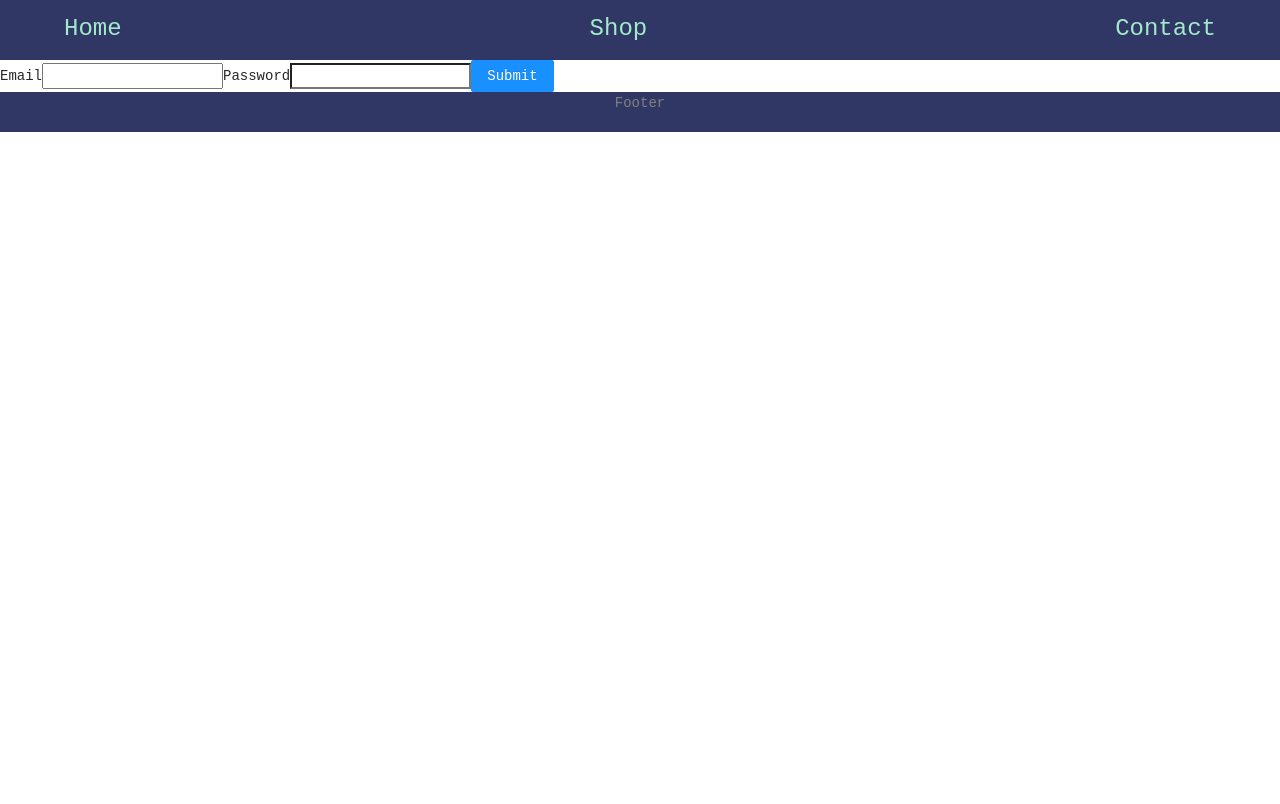
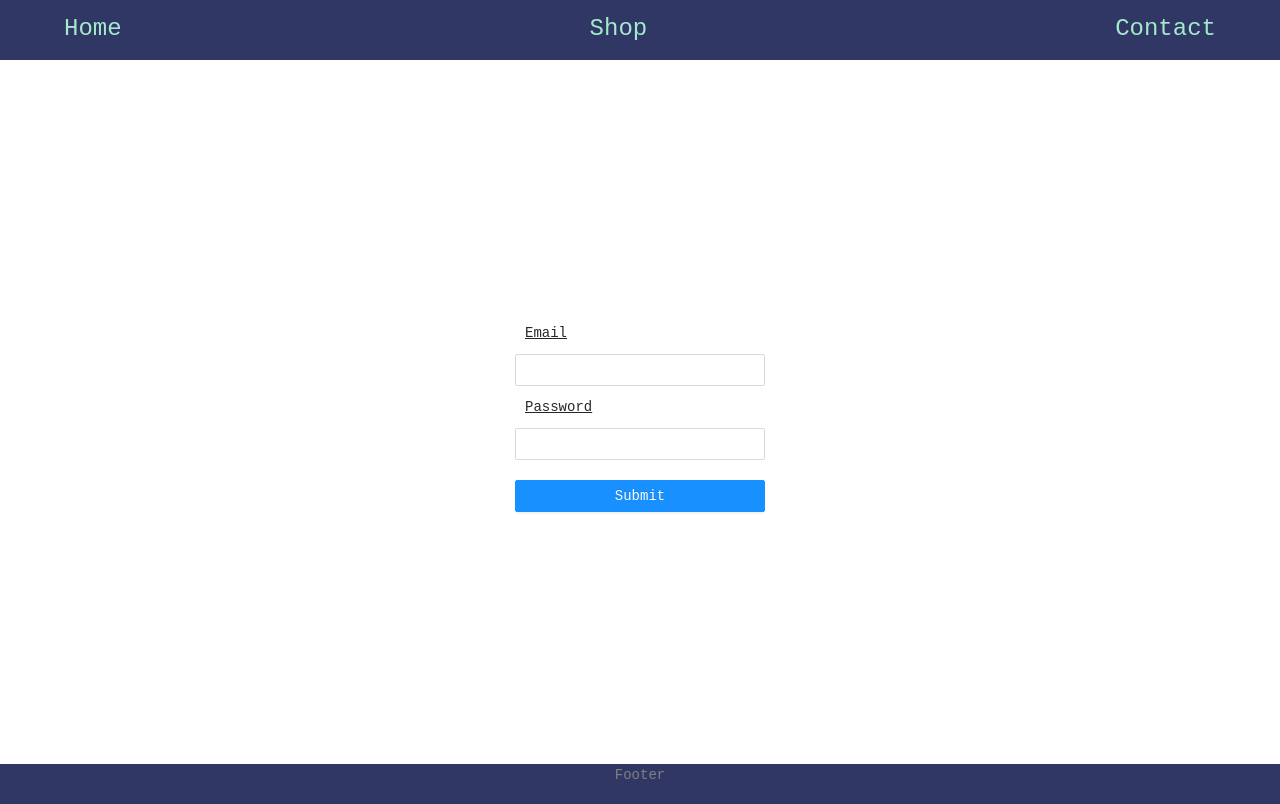
Before and after one commit to xflameyoke/fake-store-app, a React (Create React App) app: page /login in a window 1280 px wide. Built offline with nearby package versions, Linux system fonts and the light colour scheme.

Commit message:
feat: authentication styles

```diff
--- a/src/components/authentication/auth.css
+++ b/src/components/authentication/auth.css
@@ -1,31 +1,16 @@
 .form {
   width: 100%;
   height: 500px;
-  display: -webkit-box;
-  display: -ms-flexbox;
   display: flex;
-  -webkit-box-pack: center;
-      -ms-flex-pack: center;
-          justify-content: center;
-  -webkit-box-align: center;
-      -ms-flex-align: center;
-          align-items: center;
+  justify-content: center;
+  align-items: center;
 }
 
 .form__label {
-  display: -webkit-box;
-  display: -ms-flexbox;
   display: flex;
-  -webkit-box-pack: center;
-      -ms-flex-pack: center;
-          justify-content: center;
-  -webkit-box-align: center;
-      -ms-flex-align: center;
-          align-items: center;
-  -webkit-box-orient: vertical;
-  -webkit-box-direction: normal;
-      -ms-flex-direction: column;
-          flex-direction: column;
+  justify-content: center;
+  align-items: center;
+  flex-direction: column;
   width: 150px;
   margin: 5px;
 }
@@ -42,6 +27,10 @@
   text-align: center;
 }
 
+.form__label ::-moz-placeholder {
+  text-align: center;
+}
+
 .form__label ::placeholder {
   text-align: center;
 }
@@ -50,4 +39,3 @@
   width: 100px;
   margin: 10px;
 }
-/*# sourceMappingURL=auth.css.map */
--- a/src/components/authentication/auth.scss
+++ b/src/components/authentication/auth.scss
@@ -1,41 +1,28 @@
-.form {
-  width: 100%;
-  height: 500px;
+.auth-container {
+  width: 1000px;
+  height: 88vh;
+  margin: 0 auto;
   display: flex;
   justify-content: center;
   align-items: center;
 }
 
-.form__label {
+.form {
   display: flex;
   justify-content: center;
-  align-items: center;
   flex-direction: column;
-  width: 150px;
-  margin: 5px;
+  width: 250px;
+}
 
-  ::-webkit-input-placeholder {
-    text-align: center;
-  }
+.form--label {
+  padding: 10px;
+  text-decoration: underline;
+}
 
-  ::-moz-placeholder {
-    text-align: center;
-  }
-
-  :-ms-input-placeholder {
-    text-align: center;
-  }
-
-  ::-ms-input-placeholder {
-    text-align: center;
-  }
-
-  ::placeholder {
-    text-align: center;
-  }
+.form--input {
+  margin-bottom: 15px;
 }
 
 .form--button {
-  width: 100px;
-  margin: 10px;
+  margin-top: 20px;
 }
--- a/src/components/authentication/auth.tsx
+++ b/src/components/authentication/auth.tsx
@@ -1,7 +1,7 @@
 import React, { useState } from 'react';
 import { useFormik } from 'formik';
 import './auth.scss';
-import { Button, Form } from 'antd';
+import { Button, Form, Input } from 'antd';
 import 'antd/dist/antd.css';
 
 const Auth = () => {
@@ -17,39 +17,46 @@ const Auth = () => {
     },
   });
 
-  const onFinishFailed = (errorInfo: any) => {
-    console.log('Failed', errorInfo);
+  const onFinishFailed = () => {
+    alert('Failed');
   };
   return (
+    <div className="auth-container">
       <Form
+        className="form"
         name="basic"
-      labelCol={{ span: 8 }}
-      wrapperCol={{ span: 16 }}
         initialValues={{ remember: true }}
         onFinish={formik.handleSubmit}
         onFinishFailed={onFinishFailed}
         autoComplete="off"
       >
-      <label htmlFor="email">Email</label>
-      <input
+        <label htmlFor="email" className="form--label">
+          Email
+        </label>
+        <Input
+          className="form--input"
           id="email"
           name="email"
           type="email"
           onChange={formik.handleChange}
           value={formik.values.email}
         />
-      <label htmlFor="password">Password</label>
-      <input
+        <label htmlFor="password" className="form--label">
+          Password
+        </label>
+        <Input
+          className="form--input"
           id="password"
           name="password"
           type="password"
           onChange={formik.handleChange}
           value={formik.values.password}
         />
-      <Button type="primary" htmlType="submit">
+        <Button type="primary" htmlType="submit" className="form--button">
           Submit
         </Button>
       </Form>
+    </div>
   );
 };
 
```
Lines whose indentation alone changed are shown as unchanged.
